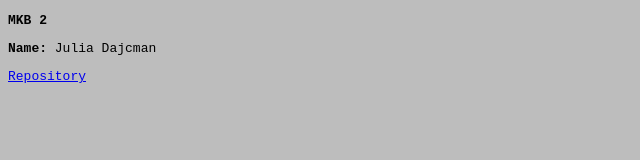
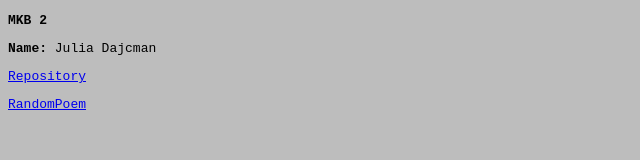
Before and after one commit to tschuulez/EIA2_SoSe21, a plain HTML site: page Steckbrief/steckbrief.htm in a window 1280 px wide. Shown: the whole page, without its empty margins (0-640 px from the left). Drawn offline with Linux system fonts and the light colour scheme.

Commit message:
aufgabe randomPoem

```diff
--- a/Steckbrief/steckbrief.htm
+++ b/Steckbrief/steckbrief.htm
@@ -17,6 +17,8 @@ body {
 	<p> <b> Name:</b> Julia Dajcman  </p>
 	<p> <a  target="_blank"  href="https://github.com/tschuulez/EIA2_SoSe21"> Repository </a></p>
 
+	<p> <a  target="_blank"  href="/L_02/text.html" target="_blank"> RandomPoem </a></p>
+
 
 
 </body>
```
Also changed, not shown: 1 other file.
